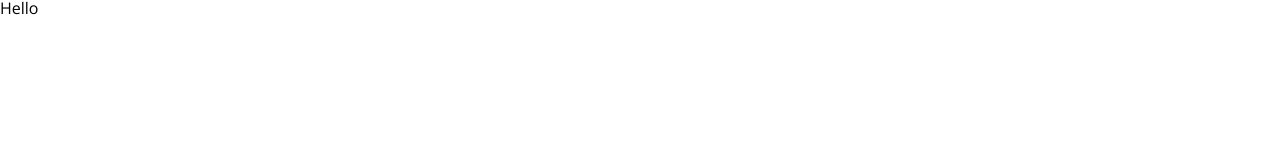
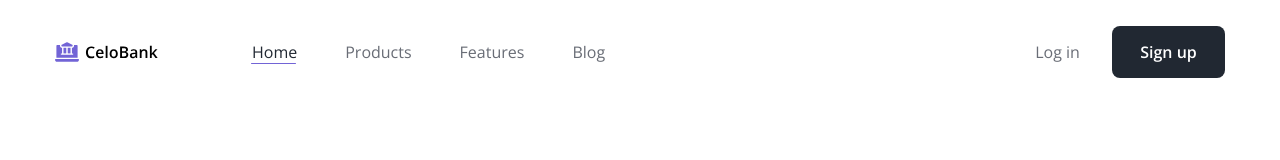
Before and after one commit to KimKhanhDo/Mobile-Banking_HtmlCss, a plain HTML site: page index.html in a window 1280 px wide. Drawn offline with nearby package versions, Linux system fonts and the light colour scheme.

Commit message:
Working with Header area

```diff
--- a/assets/css/style.css
+++ b/assets/css/style.css
@@ -4,6 +4,8 @@
 
 :root {
   --primary-color: #7264d6;
+  --secondary-color: #212832;
+  --text-color: #696d76;
 }
 
 html {
@@ -16,13 +18,18 @@ body {
   background: #fff;
 }
 
+/* Common */
+a {
+  text-decoration: none;
+}
+
 h1,
 h2,
 h3,
 h4,
 h5,
 h6 {
-  color: #212832;
+  color: var(--secondary-color);
 }
 
 input,
@@ -32,3 +39,95 @@ button {
   font-size: inherit;
   font-family: inherit;
 }
+
+.container {
+  width: 1170px;
+  max-width: calc(100% - 48px);
+  margin: 0 auto;
+}
+
+.btn {
+  --height: 58px;
+
+  display: inline-flex;
+  align-items: center;
+  justify-content: center;
+
+  min-width: 149px;
+  height: var(--height);
+  line-height: var(--height);
+  border-radius: 8px;
+  background: var(--primary-color);
+
+  font-size: 1.6rem;
+  font-weight: 600;
+  line-height: 1.75;
+  color: #fff;
+}
+
+/* Header */
+.header {
+  padding: 26px 0;
+}
+
+.header__body {
+  display: flex;
+  align-items: center;
+}
+
+.navbar {
+  margin-left: 70px;
+}
+.navbar__list {
+  display: flex;
+}
+.navbar__item {
+}
+
+.navbar__link,
+.header-cta__login {
+  padding: 8px 24px;
+  font-size: 1.6rem;
+  line-height: 1.75;
+  color: var(--text-color);
+}
+
+.navbar__link:hover,
+.header-cta__login:hover {
+  text-shadow: 1px 0 0 currentColor;
+}
+
+.navbar__link--active {
+  position: relative;
+  color: var(--secondary-color);
+}
+
+.navbar__link--active::after {
+  position: absolute;
+  bottom: 7px;
+  left: 23px;
+
+  content: "";
+  display: inline-block;
+  width: calc(100% - 48px);
+  height: 1px;
+  border-radius: 0.5px;
+  background: var(--primary-color);
+}
+
+.header-cta {
+  margin-left: auto;
+}
+.header-cta__login {
+  margin-right: 4px;
+}
+
+.header-cta__sign-up {
+  --height: 52px;
+  min-width: 113px;
+  background: var(--secondary-color);
+}
+
+.header-cta__sign-up:hover {
+  opacity: 90%;
+}
--- a/index.html
+++ b/index.html
@@ -96,7 +96,40 @@
     <!-- Style CSS -->
     <link rel="stylesheet" href="./assets/css/style.css" />
   </head>
+
   <body>
-    <p>Hello</p>
+    <!-- Header -->
+    <header class="header">
+      <div class="container">
+        <div class="header__body">
+          <!-- Logo -->
+          <img src="./assets/icons/logo.svg" alt="" class="header__logo" />
+
+          <!-- Navbar -->
+          <nav class="navbar">
+            <ul class="navbar__list">
+              <li class="navbar__item">
+                <a href="#!" class="navbar__link navbar__link--active">Home</a>
+              </li>
+              <li class="navbar__item">
+                <a href="#!" class="navbar__link">Products</a>
+              </li>
+              <li class="navbar__item">
+                <a href="#!" class="navbar__link">Features</a>
+              </li>
+              <li class="navbar__item">
+                <a href="#!" class="navbar__link">Blog</a>
+              </li>
+            </ul>
+          </nav>
+
+          <!-- Header CTA -->
+          <div class="header-cta">
+            <a href="#!" class="header-cta__login">Log in</a>
+            <a href="#!" class="btn header-cta__sign-up">Sign up</a>
+          </div>
+        </div>
+      </div>
+    </header>
   </body>
 </html>
```
Also changed, not shown: assets/icons/logo.svg (added).
